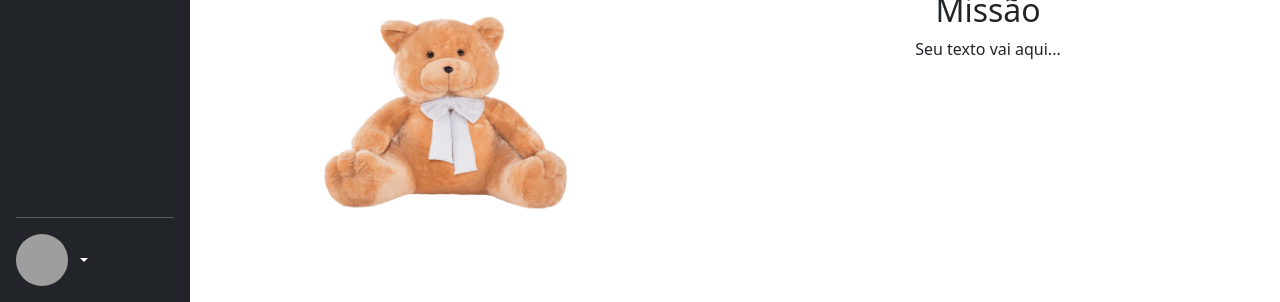
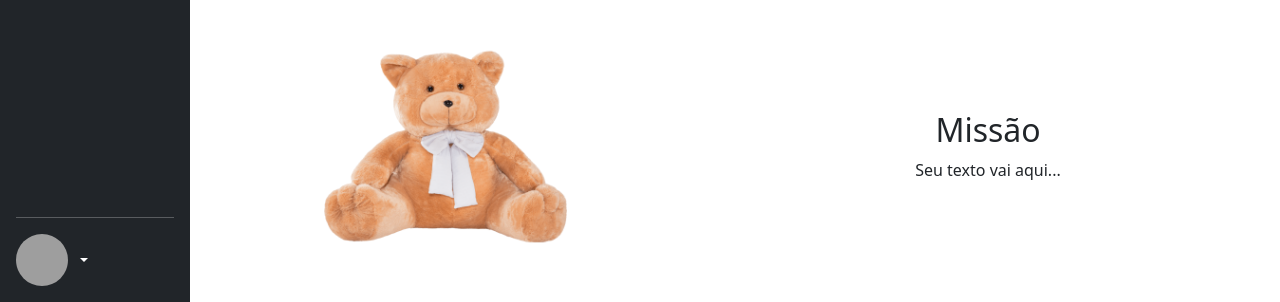
Before and after one commit to Angelo-Requenha/reserva-comigo, a Django app: page /sobre_nos/ in a window 1280 px wide. Shown: the part 498-800 px from the top of the page. Run offline with Django 5.2, Linux system fonts and the light colour scheme; grey boxes are pictures that could not be loaded.

Commit message:
Arrumando o sobre nos

```diff
--- a/main/static/css/sobre_nos.css
+++ b/main/static/css/sobre_nos.css
@@ -16,6 +16,13 @@
     align-items: center;
 }
 
+.content {
+    display: flex;
+    justify-content: center; /* Centraliza horizontalmente */
+    align-items: center; /* Centraliza verticalmente */
+
+}
+
 .image img {
     max-width: 50%;
     text-align: center;
```
